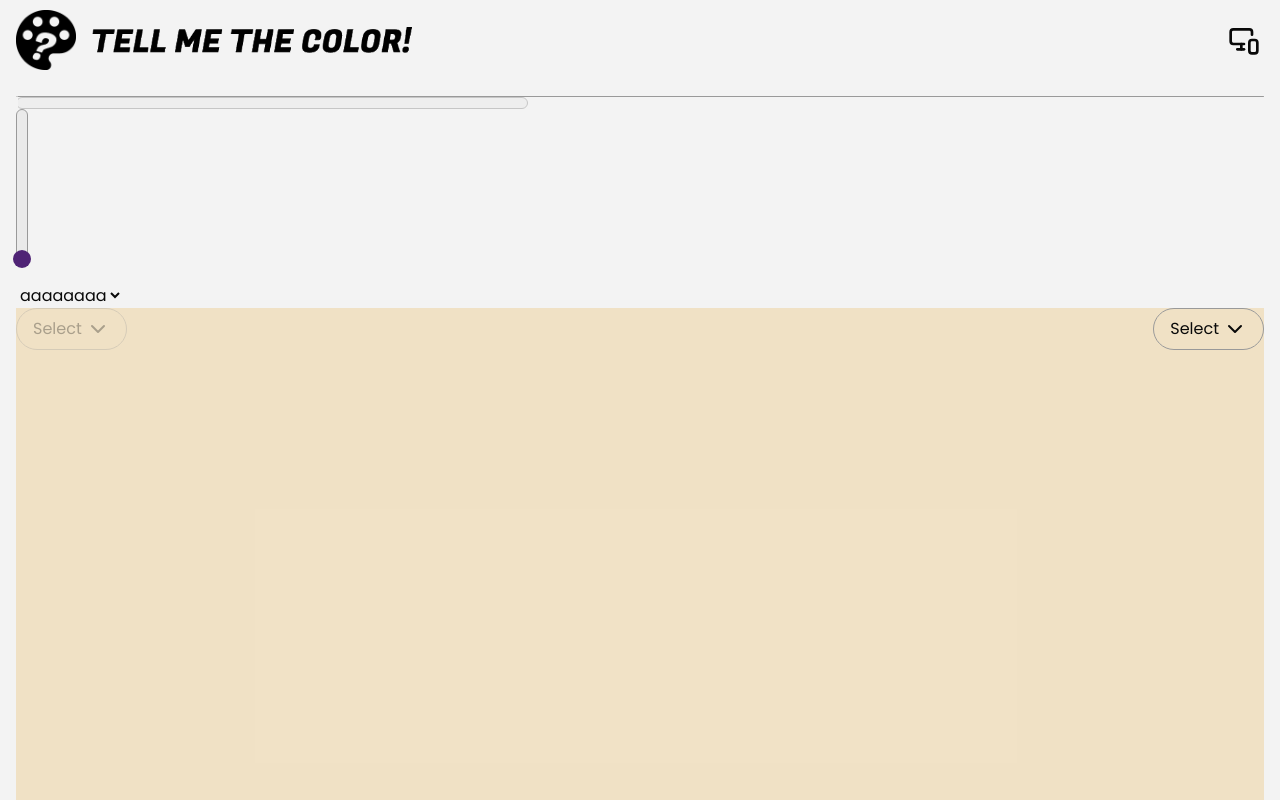
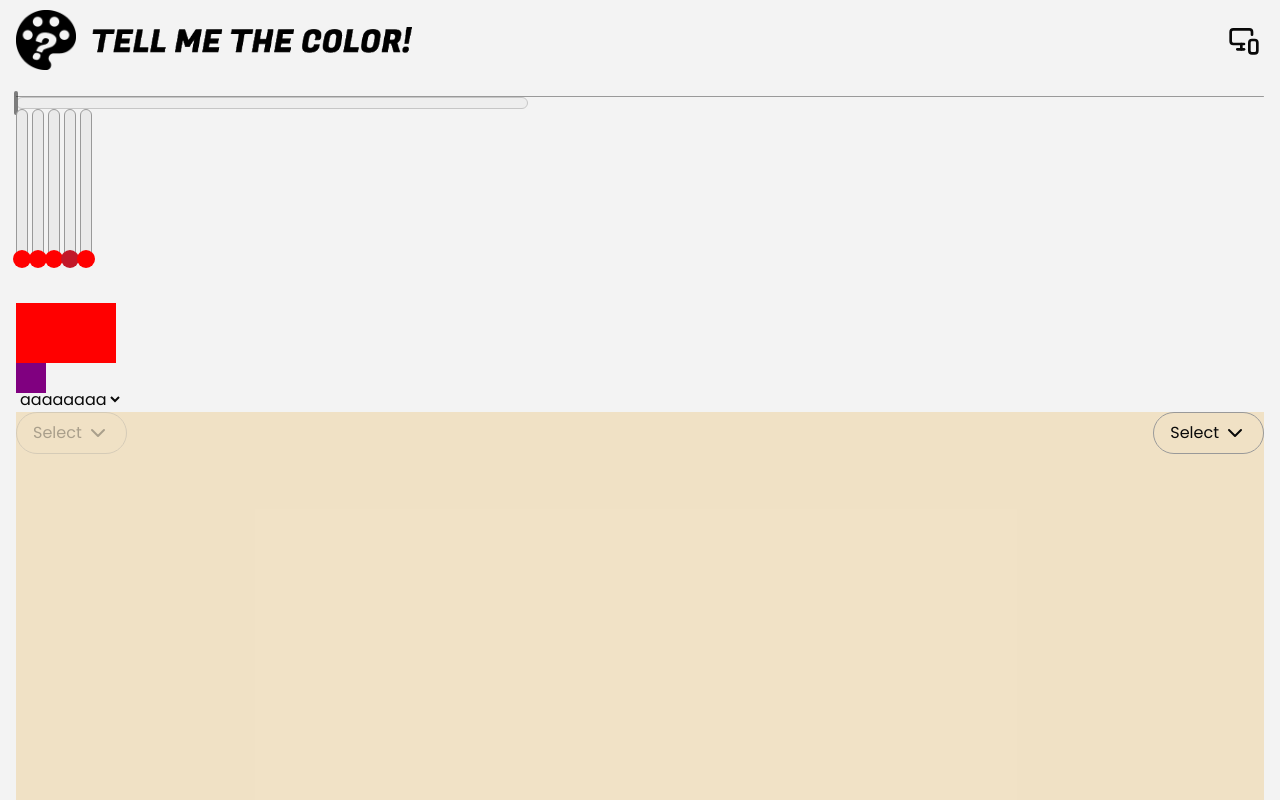
Before and after one commit to Francisco-Neves-15/tellmethecolor, a Next.js app: page / in a window 1280 px wide. Built offline with nearby package versions, Linux system fonts and the light colour scheme.

Commit message:
slider's fix, switch iniciado (falta estilo), cor de base

```diff
--- a/src/app/page.tsx
+++ b/src/app/page.tsx
@@ -62,14 +62,10 @@ export default function Home() {
   }, [test2])
 
   const [slider, setSlider] = useState<number>(0);
+  const [eSswitch, setSwitch] = useState<boolean>(false);
 
   return (
     <Container padding header={true}>
-
-      <Switch
-        thumbColor={"purple"}
-        trackColor={{ false: "red", true: "lime" }}
-      />
 
       <DivisorLine />
 
@@ -85,13 +81,46 @@ export default function Home() {
         disabled
       />
 
-      <Slider
-        direction="vertical"
-        indicator="circle"
-        value={slider}
-        onChangeValue={(v) => { setSlider(v); console.log(v) }}
-        step={10}
-      />
+      <View style={{ flexDirection: "row", gap: 4 }}>
+        <Slider
+          direction="vertical"
+          fillColor={{ low: "red" }}
+
+        />
+        <Slider
+          direction="vertical"
+          fillColor={{ low: "red", normal: "blue" }}
+        />
+        <Slider
+          direction="vertical"
+          fillColor={{ low: "red", normal: "blue", high: "lime" }}
+        />
+        <Slider
+          direction="vertical"
+          fillColor="by-level"
+          thumbColor="fill"
+        />
+        <Slider
+          direction="vertical"
+          fillColor="by-level"
+          thumbColor={{ low: "red", normal: "blue", high: "lime" }}
+        />
+      </View>
+
+      <View style={{ flexDirection: "row", gap: 4, marginTop: 44 }}>
+        <Switch
+          thumbColor={"purple"}
+          trackColor={{ false: "red", true: "lime" }}
+
+          // value={eSswitch}
+          // onChangeValue={(v) => setSwitch(v)}
+
+          onChangeValue={(v) => console.log(v)}
+          onChange={() => console.log("mudou")}
+          onActivate={() => console.log("ligou")}
+          onDeactivate={() => console.log("desligou")}
+        />
+      </View>
 
       <br />
 
--- a/src/components/ui/own/Slider/index.tsx
+++ b/src/components/ui/own/Slider/index.tsx
@@ -3,6 +3,8 @@ import { CSSProperties, forwardRef, useEffect, useState, useRef } from "react";
 
 import { useGlobalStyles } from "@/hooks/useGlobalStyles";
 import fStyles from "./style.module.scss";
+
+import { ColorByLevel } from "@/types/components";
 
 type TSliderVariant = "primary";
 interface IVariantConfig {
@@ -36,8 +38,9 @@ interface ISlider {
   updateOnDrag?: boolean;
   allowTrackClick?: boolean;
 
-  thumbColor?: string | { high?: string; normal?: string; low?: string; };
   trackColor?: string;
+  fillColor?: "by-level" | string | ColorByLevel;
+  thumbColor?: "fill" | string | ColorByLevel;
 
   width?: CSSProperties["width"];
   height?: CSSProperties["height"];
@@ -66,8 +69,9 @@ export const Slider = forwardRef<ISliderRef, ISlider>(({
   updateOnDrag = false,
   allowTrackClick = true,
 
-  thumbColor = undefined,
-  trackColor = undefined,
+  trackColor,
+  fillColor,
+  thumbColor = "fill",
 
   width,
   height,
@@ -98,27 +102,7 @@ export const Slider = forwardRef<ISliderRef, ISlider>(({
   const rWidth = width ?? (!isVertical ? 150 : 12);
   const rHeight = height ?? (!isVertical ? 12 : 150);
 
-  // Other's
-
-  const resolvedTrackColor = trackColor ?? gColors.bgSecondary;
-
-  // Function's
-
-  const getThumbColor = (percent: number) => {
-    if (typeof thumbColor === "string") return thumbColor;
-
-    if (!thumbColor) return gColors.primary;
-
-    if (percent >= 75 && thumbColor.high) {
-      return thumbColor.high ?? gColors.success;
-    }
-
-    if (percent <= 15 && thumbColor.low) {
-      return thumbColor.low ?? gColors.danger;
-    }
-
-    return thumbColor.normal ?? gColors.primary;
-  };
+  // Value
 
   const normalizeValue = (raw: number) => {
     const clamped = Math.min(resolvedMax, Math.max(resolvedMin, raw));
@@ -185,7 +169,7 @@ export const Slider = forwardRef<ISliderRef, ISlider>(({
     if (value !== defaultValue) {
       onChangeValue?.(defaultValue);
       onChange?.();
-    }
+    };
   }, []);
 
   // Drag's Effect
@@ -263,12 +247,73 @@ export const Slider = forwardRef<ISliderRef, ISlider>(({
 
   // =============== Styles ===============
 
+  const getLevelColor = (
+    color: string | ColorByLevel | undefined,
+    percent: number,
+    useDefaultLevels: boolean
+  ): string => {
+
+    const defaultColor =
+      percent >= 75
+        ? gColors.success
+        : percent <= 15
+          ? gColors.danger
+          : gColors.primary;
+
+    // No value
+    if (!color) {
+      return useDefaultLevels
+        ? defaultColor
+        : gColors.primary;
+    }
+
+    // Simple string
+    if (typeof color === "string") {
+      return color;
+    }
+
+    // By level object
+    if (percent >= 75) {
+      return color.high ?? defaultColor;
+    }
+
+    if (percent <= 15) {
+      return color.low ?? defaultColor;
+    }
+
+    return color.normal ?? defaultColor;
+  };
+
+  const getColors = (percent: number) => {
+
+    const trackFill =
+      fillColor === "by-level"
+        ? getLevelColor(undefined, percent, true)
+        : getLevelColor(fillColor, percent, false);
+
+    const thumb =
+      thumbColor === "fill"
+        ? trackFill
+        : thumbColor === "by-level"
+          ? getLevelColor(undefined, percent, true)
+          : getLevelColor(thumbColor, percent, false);
+
+    return {
+      trackBlank: trackColor ?? gColors.bgSecondary,
+      trackFill,
+      thumb,
+    };
+
+  };
+
+  const resolvedColors = getColors(percent);
+
   // Slider Variant's
   const variantConfig: Record<TSliderVariant, IVariantConfig> = {
     primary: {
-      "wrapper": fStyles.sliderWrapper,
-      "track": fStyles.sliderTrack,
-      "thumb": fStyles.sliderThumb
+      "wrapper": fStyles.sliderWrapperPrimary,
+      "track": fStyles.sliderTrackPrimary,
+      "thumb": fStyles.sliderThumbPrimary
     },
   } as const;
 
@@ -285,7 +330,7 @@ export const Slider = forwardRef<ISliderRef, ISlider>(({
         left: isVertical ? undefined :`${percent}%`,
         width: !isVertical ? undefined : typeof rWidth === "number" ? `${rWidth * 1.5}px` : "16px",
         height: isVertical ? undefined : typeof rHeight === "number" ? `${rHeight * 1.5}px` : "16px",
-        backgroundColor: getThumbColor(percent),
+        backgroundColor: resolvedColors.thumb,
       },
       className: `
         ${fStyles.sliderIndicatorDot}
@@ -297,7 +342,7 @@ export const Slider = forwardRef<ISliderRef, ISlider>(({
         left: `${percent}%`,
         width: !isVertical ? 4 : typeof rWidth === "number" ? `${rWidth + 12}px` : "16px",
         height: isVertical ? 4 : typeof rHeight === "number" ? `${rHeight + 12}px` : "16px",
-        backgroundColor: gColors.light
+        backgroundColor: gColors.base
       },
       className: `
         ${fStyles.sliderIndicatorLine}
@@ -310,12 +355,14 @@ export const Slider = forwardRef<ISliderRef, ISlider>(({
   };
   const resolvedIndicator = getIndicator(indicator);
 
+  // Return
+
   return (
     <div
       ref={sliderRef}
-      data-direction={direction}
       draggable={false}
-      className={`${resolvedVariant.wrapper} ${className} ${disabled ? fStyles.sliderDisabled : null}`}
+      data-value={`${value}`}
+      className={`${fStyles.sliderWrapper} ${resolvedVariant.wrapper} ${className} ${disabled ? fStyles.sliderDisabled : null}`}
       inert={disabled}
       style={{
         ...style,
@@ -330,7 +377,7 @@ export const Slider = forwardRef<ISliderRef, ISlider>(({
         style={{
           width: "100%",
           height: "100%",
-          backgroundColor: resolvedTrackColor,
+          backgroundColor: resolvedColors.trackBlank,
         }}
       />
 
@@ -344,7 +391,7 @@ export const Slider = forwardRef<ISliderRef, ISlider>(({
         style={{
           width: !isVertical ? `${percent}%` : "100%",
           height: !isVertical ? "100%" : `${percent}%`,
-          backgroundColor: getThumbColor(percent),
+          backgroundColor: resolvedColors.trackFill,
         }}
       />
 
--- a/src/components/ui/own/Slider/style.module.scss
+++ b/src/components/ui/own/Slider/style.module.scss
@@ -1,4 +1,6 @@
 @use "@mixins" as mix;
+
+// Base
 
 .sliderWrapper {
   position: relative;
@@ -6,13 +8,17 @@
   -webkit-user-drag: none;
 }
 
-.sliderTrack {
+// Primary
+
+// .sliderWrapperPrimary { }
+
+.sliderTrackPrimary {
   border: 1px solid var(--color-border);
   border-radius: 16px;
   overflow: hidden;
 }
 
-.sliderThumb {
+.sliderThumbPrimary {
   position: absolute;
   border-radius: 16px;
   border: 1px solid var(--color-border);
--- a/src/components/ui/own/Switch/index.tsx
+++ b/src/components/ui/own/Switch/index.tsx
@@ -1,11 +1,13 @@
 "use client";
-import { CSSProperties, forwardRef, useEffect, useState } from "react";
+import { CSSProperties, forwardRef, useEffect, useRef, useState } from "react";
 
 import { useGlobalStyles } from "@/hooks/useGlobalStyles";
 import fStyles from "./style.module.scss";
-import { ColorByState } from "@/types/components";
+import { ColorByBoolean, ValueByBoolean } from "@/types/components";
 
 type TSwitchVariant = "primary";
+
+type TSwitchThumbVariant = "primary";
 
 interface IVariantConfig {
   wrapper: string;
@@ -23,8 +25,9 @@ interface ISwitch {
   onActivate?: () => void;
   onDeactivate?: () => void;
 
-  thumbColor?: string | ColorByState;
-  trackColor?: ColorByState;
+  trackColor?: string | ColorByBoolean;
+  thumbColor?: string | ColorByBoolean;
+  thumbVariant?: TSwitchThumbVariant | ValueByBoolean;
 
   style?: CSSProperties;
   className?: string;
@@ -41,9 +44,12 @@ export const Switch = forwardRef<ISwitchRef, ISwitch>(({
   onChangeValue,
   onChange,
   defaultValue,
+  onActivate,
+  onDeactivate,
 
   thumbColor,
   trackColor,
+  thumbVariant,
 
   style,
   className,
@@ -52,27 +58,95 @@ export const Switch = forwardRef<ISwitchRef, ISwitch>(({
 }, ref) => {
   const { gColors } = useGlobalStyles();
 
-  // Dimensions
-  // const metrics = SWITCH_METRICS[variant];
+  const lastEmittedValueRef = useRef<boolean>(value ?? defaultValue);
+  const [internalValue, setInternalValue] = useState<boolean | undefined>(value ?? defaultValue);
 
-  // Colors
+  // Value
 
-  const resolvedThumbColor =
-    typeof thumbColor === "string"
-      ? thumbColor
-      : thumbColor?.[value ? "true" : "false"] ?? gColors.bgSecondary;
+  const fallbackValue = defaultValue;
 
-  const resolvedTrackColor = trackColor?.[value ? "true" : "false"] ?? (value ? gColors.success : gColors.bgBase);
+  const isControlled = value !== undefined;
+
+  const currentValue =
+    isControlled
+      ? value
+      : internalValue ?? fallbackValue;
+
+  const emitValue = (nextValue: boolean) => {
+    if (disabled) return;
+
+    if (nextValue === lastEmittedValueRef.current) return;
+
+    lastEmittedValueRef.current = nextValue;
+
+    onChangeValue?.(nextValue);
+    onChange?.();
+
+    if (nextValue) {
+      onActivate?.();
+    } else {
+      onDeactivate?.();
+    }
+
+  };
+
+  // Handler's
+  const handleSwitch = () => {
+    const nextValue = !currentValue;
+    setInternalValue(nextValue);
+    emitValue(nextValue);
+  };
+
+  // Auto Select if "defaultValue"
+  useEffect(() => {
+    if (defaultValue === undefined || defaultValue === null) return;
+    if (value !== defaultValue) {
+      onChangeValue?.(defaultValue);
+      onChange?.();
+      if (defaultValue) {
+        onActivate?.();
+      } else {
+        onDeactivate?.();
+      };
+    };
+  }, []);
+
+  // Controlled
+
+  useEffect(() => {
+    if (value !== undefined) {
+      setInternalValue(value);
+    };
+    lastEmittedValueRef.current = value ?? fallbackValue;
+  }, [value]);
 
   // =============== Styles ===============
+
+  const getColors = (v: boolean | undefined) => {
+
+    if (!v) v = false;
+
+    const thumb =
+      typeof thumbColor === "string"
+        ? thumbColor
+        : thumbColor?.[v ? "true" : "false"] ?? gColors.bgSecondary;
+
+    const track =
+      typeof trackColor === "string"
+        ? trackColor
+        : trackColor?.[v ? "true" : "false"] ?? (v ? gColors.success : gColors.bgBase);
+
+    return { thumb, track };
+  }
+  const resolvedColors = getColors(currentValue);
 
   // Switch Variant's
   const variantConfig: Record<TSwitchVariant, IVariantConfig> = {
     primary: {
-      "wrapper": fStyles.switchWrapper,
-      "track": fStyles.switchTrack,
-      "thumb": fStyles.switchThumb
-    },
+      "wrapper": fStyles.switchWrapperPrimary,
+      "track": fStyles.switchTrackPrimary,
+      "thumb": fStyles.switchThumbPrimary
+    }
   } as const;
 
   const getVariant = (variant: TSwitchVariant) => {
@@ -80,27 +154,38 @@ export const Switch = forwardRef<ISwitchRef, ISwitch>(({
   };
   const resolvedVariant = getVariant(variant);
 
+  // Return
+
   return (
-    <div
+    <button
       draggable={false}
-      className={`${resolvedVariant.wrapper} ${className} ${disabled ? fStyles.switchDisabled : null}`}
+      data-value={currentValue ? "active" : "desactive"}
+      className={`
+        ${fStyles.switchWrapper}
+        ${resolvedVariant.wrapper}
+        ${className}
+        ${disabled ? fStyles.switchDisabled : null}
+      `}
       inert={disabled}
       style={{
         ...style,
       }}
+      onClick={() => {
+        handleSwitch()
+      }}
     >
       <div
-        className={`${resolvedVariant.track}`}
+        className={`${fStyles.switchTrack} ${resolvedVariant.track}`}
         style={{
-          backgroundColor: resolvedTrackColor
+          backgroundColor: resolvedColors.track
         }}
       />
       <div
-        className={`${resolvedVariant.thumb}`}
+        className={`${fStyles.switchThumb} ${resolvedVariant.thumb}`}
         style={{
-          backgroundColor: resolvedThumbColor
+          backgroundColor: resolvedColors.thumb
         }}
       />
-    </div>
+    </button>
   );
 });
--- a/src/components/ui/own/Switch/style.module.scss
+++ b/src/components/ui/own/Switch/style.module.scss
@@ -1,9 +1,47 @@
 @use "@mixins" as mix;
+
+// Base
 
 .switchWrapper {
   position: relative;
   user-select: none;
   -webkit-user-drag: none;
+}
+
+// Primary
+
+.switchWrapperPrimary {
+  width: 100px;
+  height: 60px;
+}
+.switchWrapperPrimary[data-value="active"] {
+  background-color: green;
+  border-radius: 64px;
+}
+.switchWrapperPrimary[data-value="desactive"] {
+  background-color: lime;
+  border-radius: 16px;
+}
+
+.switchTrackPrimary {
+  width: 100%;
+  height: 100%;
+}
+.switchWrapperPrimary[data-value="active"] .switchTrackPrimary {
+  background-color: blue;
+}
+.switchWrapperPrimary[data-value="desactive"] .switchTrackPrimary {
+  background-color: red;
+}
+
+.switchThumbPrimary {
+  aspect-ratio: 1;
+}
+.switchWrapperPrimary[data-value="active"] .switchThumbPrimary {
+  height: 90%;
+}
+.switchWrapperPrimary[data-value="desactive"] .switchThumbPrimary {
+  height: 50%;
 }
 
 //
--- a/src/hooks/useGlobalStyles.ts
+++ b/src/hooks/useGlobalStyles.ts
@@ -24,6 +24,7 @@ export function useGlobalStyles() {
       "neutralAlpha": "var(--color-neutralAlpha)",
       "text": "var(--color-text)",
       "textSecondary": "var(--color-textSecondary)",
+      "base": "var(--color-base)",
       "bgBase": "var(--color-bgBase)",
       "bgBaseInverted": "var(--color-bgBaseInverted)",
       "bgSecondary": "var(--color-bgSecondary)",
--- a/src/styles/theme.scss
+++ b/src/styles/theme.scss
@@ -27,6 +27,7 @@
   --color-text: #090909;
   --color-textSecondary: #f3f3f3;
   // Foundation
+  --color-base: #090909;
   --color-bgBase: #f3f3f3;
   --color-bgBaseInverted: #090909;
   --color-bgSecondary: #eaeaea;
@@ -43,6 +44,7 @@
   --color-text: #f3f3f3;
   --color-textSecondary: #090909;
   // Foundation
+  --color-base: #f3f3f3;
   --color-bgBase: #090909;
   --color-bgBaseInverted: #f3f3f3;
   --color-bgSecondary: #151515;
--- a/src/types/theme.ts
+++ b/src/types/theme.ts
@@ -19,6 +19,7 @@ export interface IPaletteColors {
   "neutralAlpha": string;
   "text": string;
   "textSecondary": string;
+  "base": string;
   "bgBase": string;
   "bgBaseInverted": string;
   "bgSecondary": string;
--- a/tailwind.config.mjs
+++ b/tailwind.config.mjs
@@ -24,6 +24,7 @@ export default {
         neutralAlpha: "var(--color-neutralAlpha)",
         text: "var(--color-text)",
         textSecondary: "var(--color-textSecondary)",
+        base: "var(--color-base)",
         bgBase: "var(--color-bgBase)",
         bgBaseInverted: "var(--color-bgBaseInverted)",
         bgSecondary: "var(--color-bgSecondary)",
```
Also changed, not shown: src/components/ui/own/Switch/switch.metrics.ts (deleted, +0 -9 lines), src/types/components.ts (+16 -1 lines).
